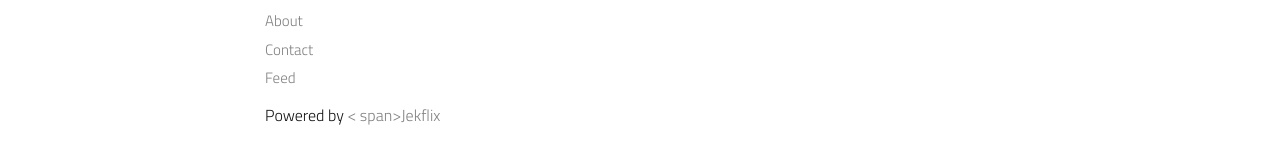
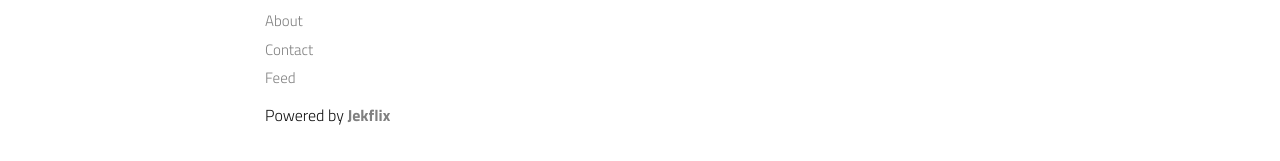
Before and after one commit to pdob-git/pdob-git.github.io, a Jekyll site: the page built from pages/about.md, in a window 1280 px wide and 1070 px high. Shown: the part 906-1067 px from the top of the window. Built offline with Jekyll 4.4.1, drawn with Linux system fonts in a browser that asks for light colours; a script that is not in the unit is left out; some of the changed lines change nothing that is shown.

Commit message:
update footer

```diff
--- a/_includes/footer.html
+++ b/_includes/footer.html
@@ -35,7 +35,7 @@
     {% include links.html %}
 
     <p>
-      Powered by <a href="https://github.com/thiagorossener/jekflix-template">< span>Jekflix</span></a>
+      Powered by <span><a href="https://github.com/thiagorossener/jekflix-template">Jekflix</a></span>
       <!-- <span>Jekflix</span> was made with <svg class="love"><use xlink:href="#icon-heart"></use></svg> by <a href="https://rossener.com" target="_blank" class="creator">Thiago Rossener</a> -->
     </p>
 </footer>
```
